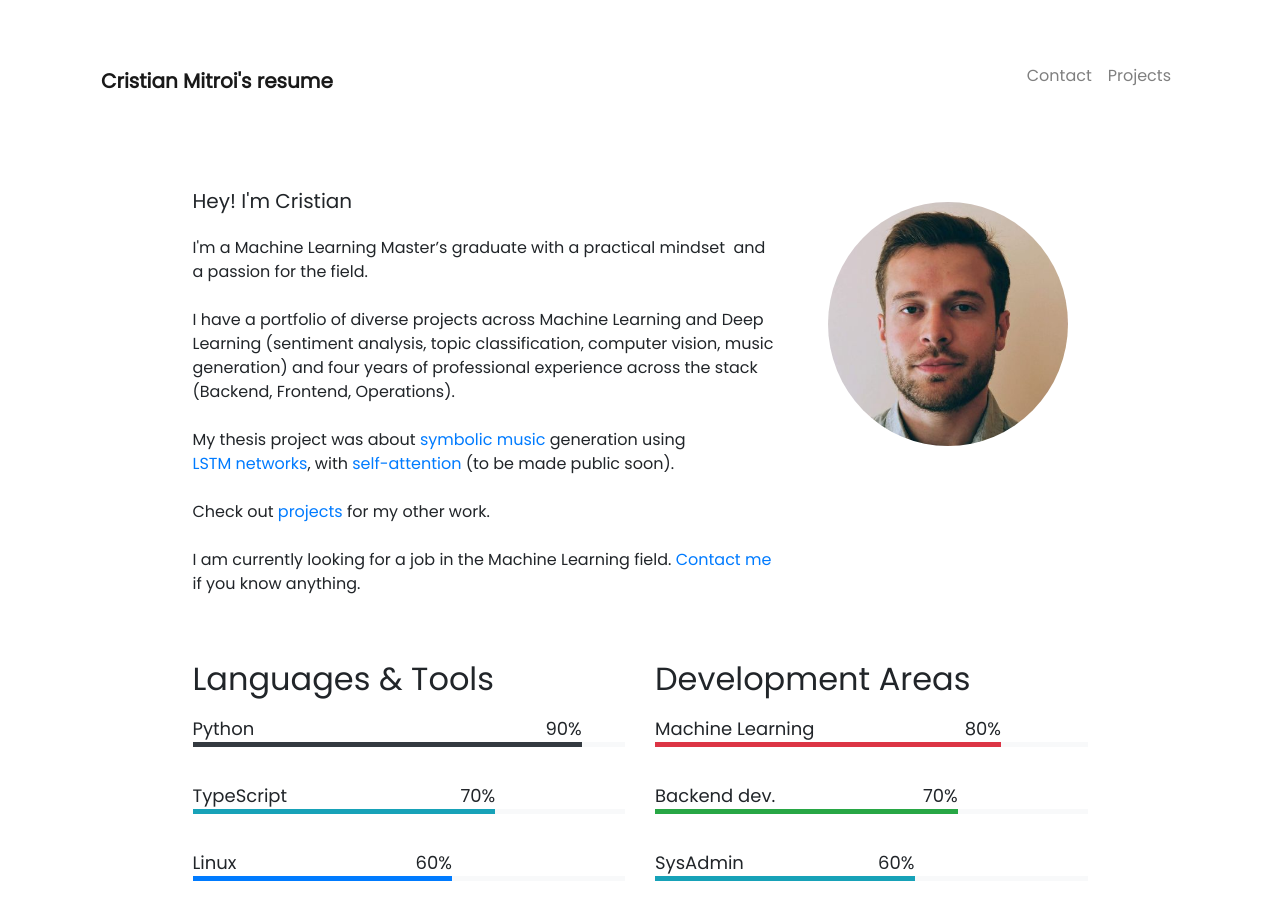
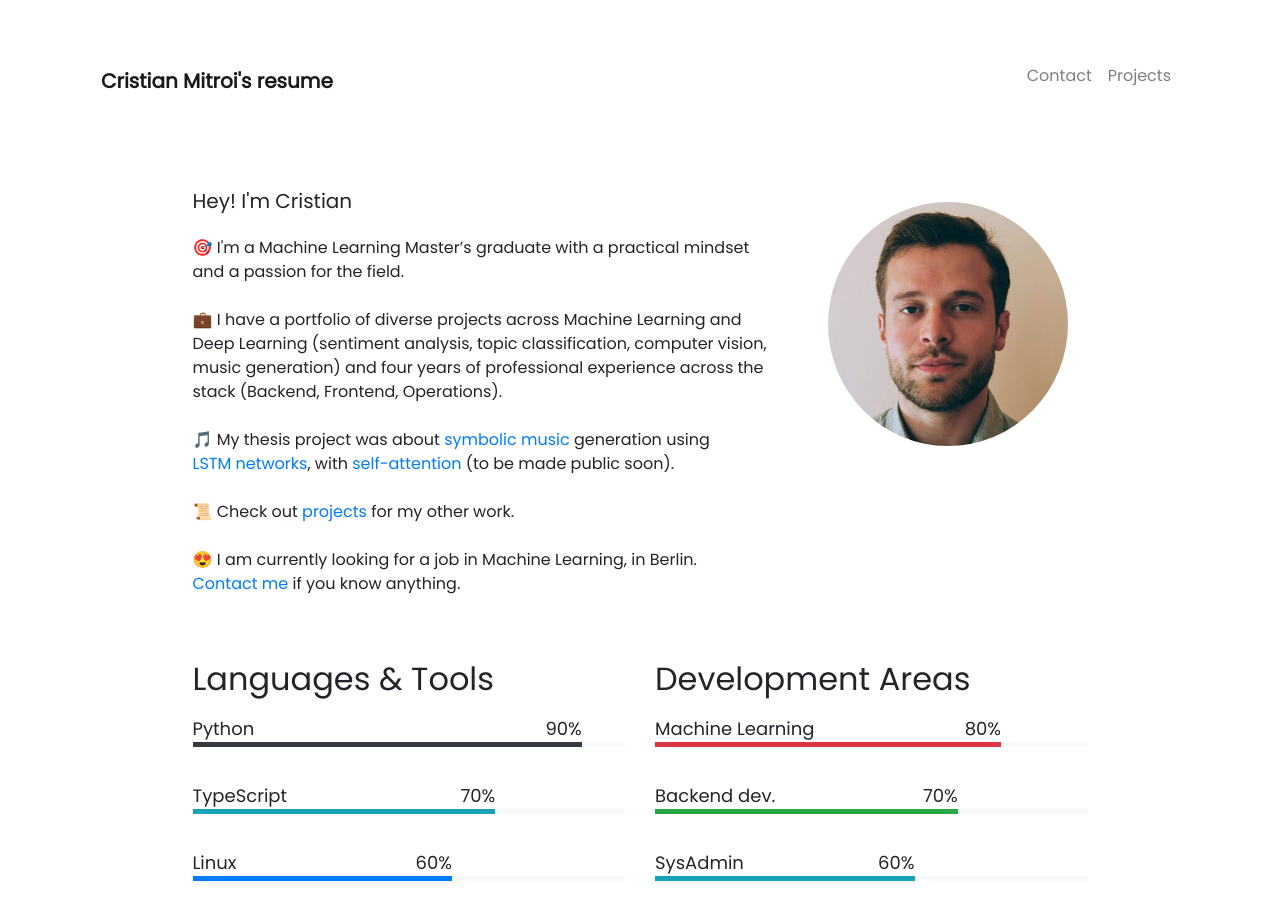
Before and after one commit to cristianmtr/resume, a Jekyll site: the page built from index.html, in a window 1280 px wide and 900 px high. Built offline with Jekyll 4.4.1, drawn with Linux system fonts in a browser that asks for light colours; nearby versions of some CDN libraries; comment, search, counter and statistics services are not loaded.

Commit message:
add emojis cuz they cute

```diff
--- a/Gemfile
+++ b/Gemfile
@@ -1,2 +1,3 @@
 source 'https://rubygems.org'
 gem 'github-pages', group: :jekyll_plugins
+gem 'jemoji'
--- a/_config.yml
+++ b/_config.yml
@@ -9,8 +9,8 @@ repository: cristianmtr/resume
 
 # Build settings
 markdown: kramdown
-# plugins:
-# - jekyll-feed
+plugins:
+  - jemoji
 
 
 # Author Info
--- a/index.html
+++ b/index.html
@@ -10,16 +10,16 @@ weight: 1
     <div class="col-md-8">
     <div class="lead" style="padding-bottom: 1em">Hey! I'm Cristian</div>
 
-    I'm a Machine Learning Master’s graduate with a practical mindset
+    🎯 I'm a Machine Learning Master’s graduate with a practical mindset
     and a passion for the field.</br></br>
 
-    I have a portfolio of diverse projects across Machine Learning and Deep Learning (sentiment analysis, topic classification, computer vision, music generation) and four years of professional experience across the stack (Backend, Frontend, Operations).</br></br>
+    💼 I have a portfolio of diverse projects across Machine Learning and Deep Learning (sentiment analysis, topic classification, computer vision, music generation) and four years of professional experience across the stack (Backend, Frontend, Operations).</br></br>
 
-    My thesis project was about <a href="https://en.wikipedia.org/wiki/MIDI">symbolic music</a> generation using <a href="http://colah.github.io/posts/2015-08-Understanding-LSTMs/">LSTM networks</a>, with <a href="https://arxiv.org/pdf/1708.00524.pdf">self-attention</a> (to be made public soon).<br><br>
+    🎵 My thesis project was about <a href="https://en.wikipedia.org/wiki/MIDI">symbolic music</a> generation using <a href="http://colah.github.io/posts/2015-08-Understanding-LSTMs/">LSTM networks</a>, with <a href="https://arxiv.org/pdf/1708.00524.pdf">self-attention</a> (to be made public soon).<br><br>
 
-    Check out <a href="/resume/projects">projects</a> for my other work.<br><br>
+    📜 Check out <a href="/resume/projects">projects</a> for my other work.<br><br>
 
-    I am currently looking for a job in the Machine Learning field. <a href="/resume/contact">Contact me</a> if you know anything.
+    😍 I am currently looking for a job in Machine Learning, in Berlin. <a href="/resume/contact">Contact me</a> if you know anything.
 
     </div>
 
```
